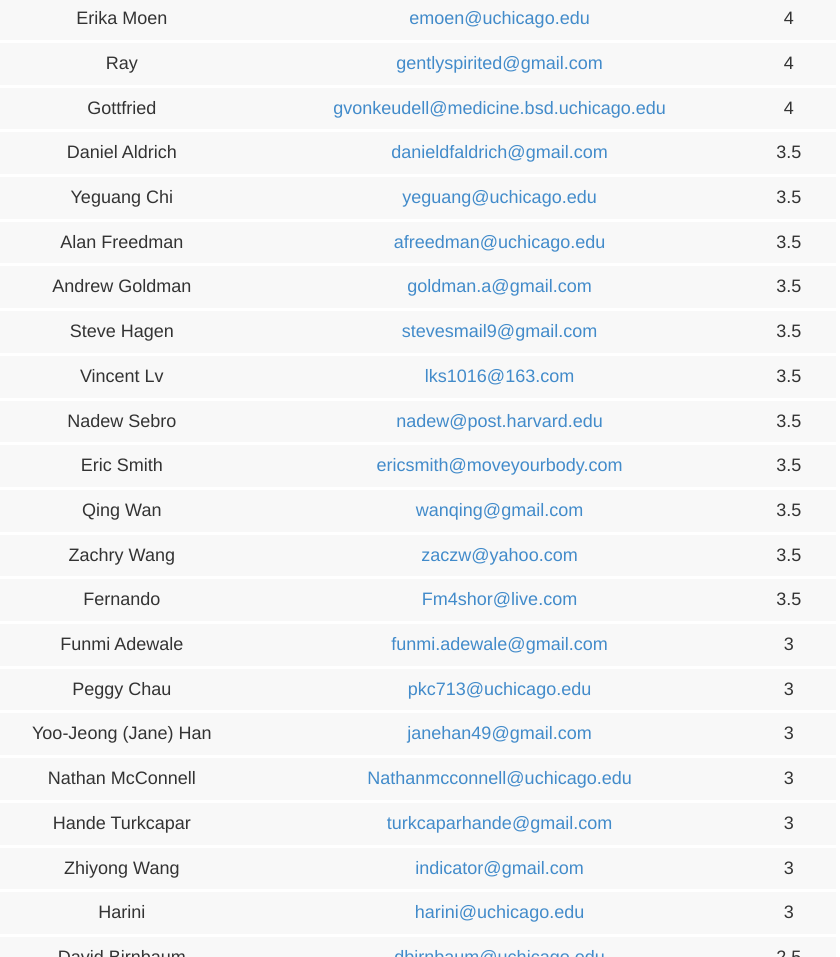
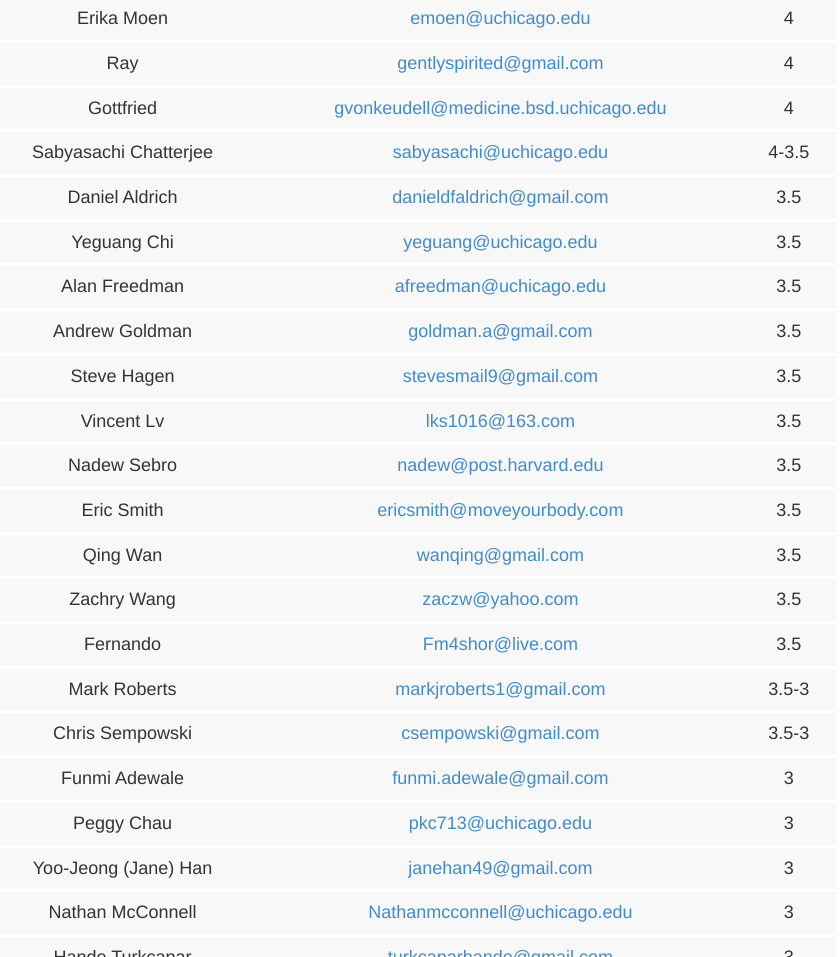
Before and after one commit to gaelle2030/uchicagotennisclub, a plain HTML site: page playercontactlist.html in a window 1280 px wide. Shown: the part 1881-2838 px from the top of the page, without its empty margins (229-1069 px from the left). Drawn offline with nearby package versions, Linux system fonts and the light colour scheme.

Commit message:
added three individuals to player contact list

```diff
--- a/playercontactlist.html
+++ b/playercontactlist.html
@@ -319,6 +319,13 @@
             <td>4</td>
           </tr>
           <tr>
+            <td>Sabyasachi Chatterjee</td>
+            <td>
+             <a href="mailto:sabyasachi@uchicago.edu">sabyasachi@uchicago.edu</a>
+            </td>
+            <td>4-3.5</td>
+          </tr>
+          <tr>
             <td>Daniel Aldrich</td>
             <td>
              <a href="mailto:danieldfaldrich@gmail.com">danieldfaldrich@gmail.com</a>
@@ -394,6 +401,20 @@
              <a href="mailto:Fm4shor@live.com">Fm4shor@live.com</a>
             </td>
             <td>3.5</td>
+          </tr>
+          <tr>
+            <td>Mark Roberts</td>
+            <td>
+             <a href="mailto:markjroberts1@gmail.com">markjroberts1@gmail.com</a>
+            </td>
+            <td>3.5-3</td>
+          </tr>
+          <tr>
+            <td>Chris Sempowski</td>
+            <td>
+             <a href="mailto:csempowski@gmail.com">csempowski@gmail.com</a>
+            </td>
+            <td>3.5-3</td>
           </tr>
           <tr>
             <td>Funmi Adewale</td>
```
